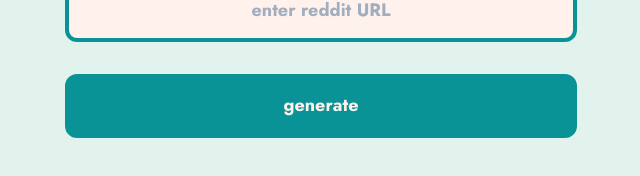
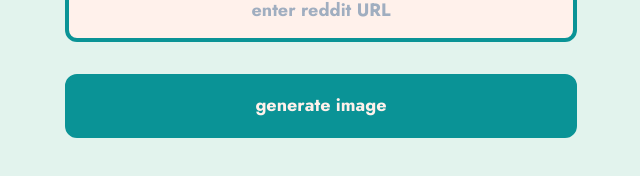
Before and after one commit to yountdev/threadshot, a React (Create React App) app: page / in a window 1280 px wide. Shown: the part 354-530 px from the top of the page, without its empty margins (319-959 px from the left). Built offline with nearby package versions, Linux system fonts and the light colour scheme.

Commit message:
'generate image' instead of 'generate'

```diff
--- a/src/components/GenerateButton.tsx
+++ b/src/components/GenerateButton.tsx
@@ -31,7 +31,7 @@ export const GenerateButton: React.FC<FieldProps> = ({
       {...props}
       {...field}
     >
-      {error ? "please enter a reddit URL" : "generate"}
+      {error ? "please enter a reddit URL" : "generate image"}
     </Button>
   );
 };
```
